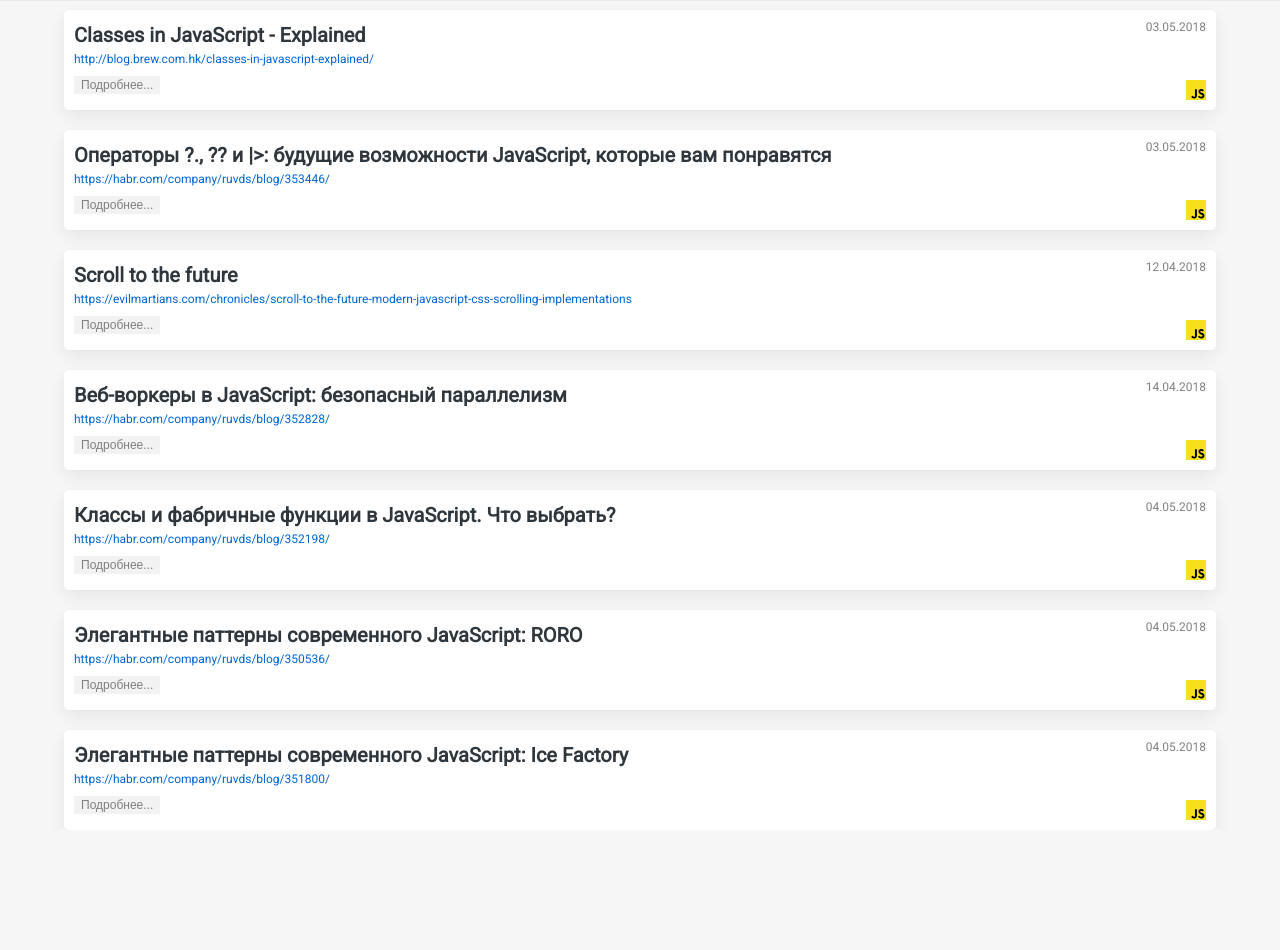
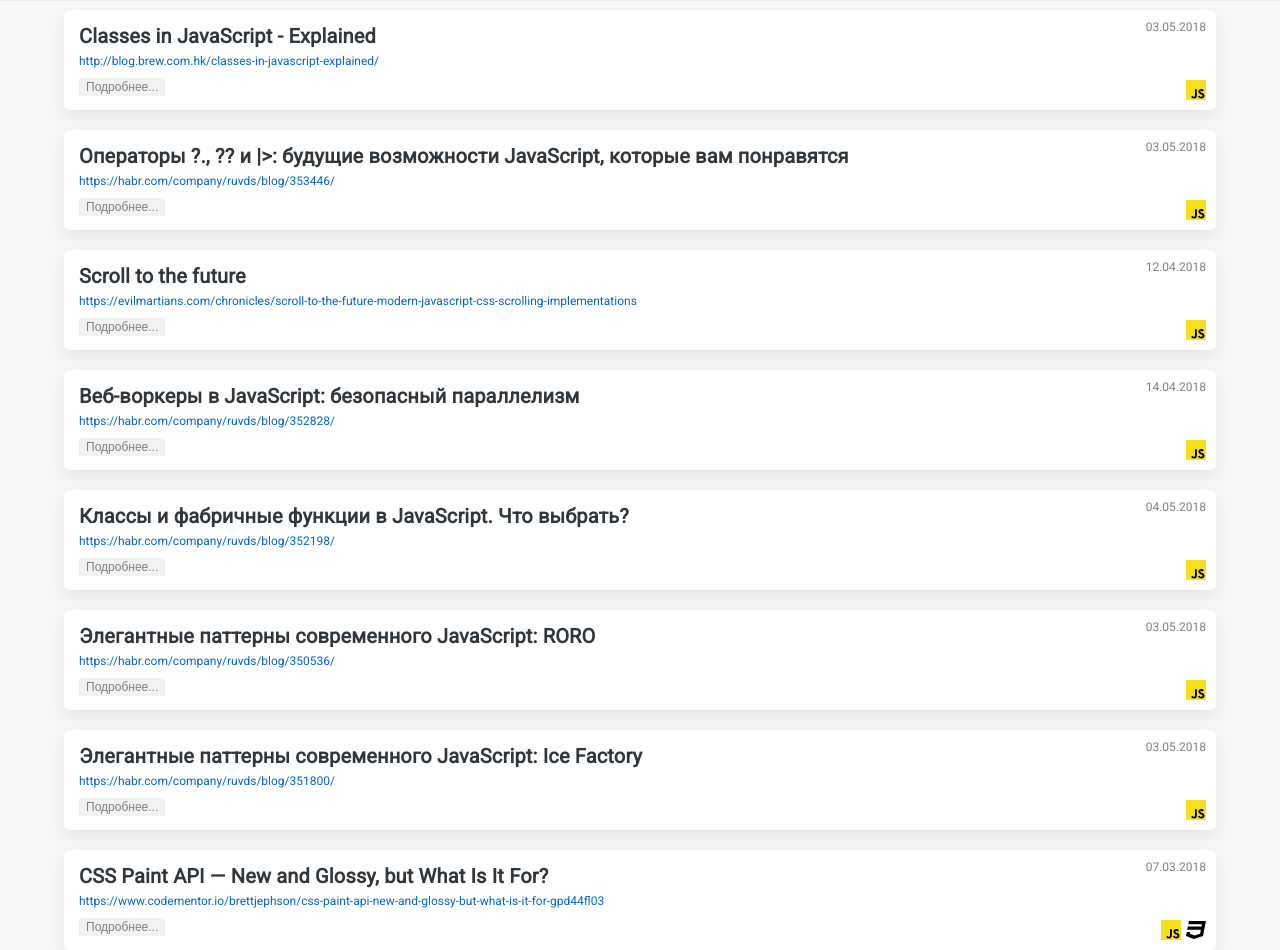
Before and after one commit to MoonW1nd/Links, a React app: page / in a window 1280 px wide. Shown: the part 60-1010 px from the top of the page. Before the commit the page ends 890 px from the top, so only its background shows below. Built offline with nearby package versions, Linux system fonts and the light colour scheme.

Commit message:
Update Content, add css tag icon, typography fixes

```diff
--- a/src/components/Article/style.scss
+++ b/src/components/Article/style.scss
@@ -28,6 +28,7 @@
   box-sizing: border-box;
   padding: $Card_padding;
   padding-right: 75px;
+  padding-left: 15px;
   position: relative;
   display: flex;
   flex-direction: column;
@@ -40,6 +41,8 @@
     text-align: left;
     margin: 0;
     margin-top: 3px;
+    line-height: 1.3;
+    letter-spacing: 0.01rem;
 // Font Family: Roboto
 // Font Style: Bold
 // Font Size: 26px
@@ -48,8 +51,13 @@
   }
 
   &-Content {
-   padding: 10px 20px;
+   padding: 15px 25px;
    margin-right: -65px;
+   letter-spacing: 0.01rem;
+   font-weight: 400;
+   font-style: normal;
+  //  line-height: 1.58;
+   line-height: 1.4;
   }
 
   &-Button {
--- a/src/components/TagIcon/assets/_iconLibraryModule.js
+++ b/src/components/TagIcon/assets/_iconLibraryModule.js
@@ -3,6 +3,7 @@ import javaScript from './javaScript.svg';
 import gulp from './gulp.svg';
 import npm from './npm.svg';
 import gitHub from './octoCat.svg';
+import css from './css.svg';
 
 export default {
   nodeJS,
@@ -10,4 +11,5 @@ export default {
   gulp,
   npm,
   gitHub,
+  css,
 };
--- a/src/data.js
+++ b/src/data.js
@@ -41,7 +41,7 @@ export const articles = [
   },
   {
     id: '6',
-    date: '2018-05-04T15:03:23.000Z',
+    date: '2018-05-03T15:03:23.000Z',
     title: 'Элегантные паттерны современного JavaScript: RORO',
     link: 'https://habr.com/company/ruvds/blog/350536/',
     text: 'В этой статье Билл Соро хочет рассказать о замечательном маленьком паттерне, которым он уже какое-то время с удовольствием пользуется. Он надеется, что этот шаблон проектирования пригодится и другим программистам. Билл говорит, что не считает себя первооткрывателем этого паттерна, скорее, речь идёт о том, что он увидел нечто подобное в чьём-то коде, а потом адаптировал это под свои нужды.',
@@ -49,10 +49,18 @@ export const articles = [
   },
   {
     id: '7',
-    date: '2018-05-04T15:03:23.000Z',
+    date: '2018-05-03T15:03:23.000Z',
     title: 'Элегантные паттерны современного JavaScript: Ice Factory',
     link: 'https://habr.com/company/ruvds/blog/351800/',
     text: 'Предлагаем вашему вниманию перевод очередного материала Билла Соро, который посвящён шаблонам проектирования в JavaScript. В прошлый раз мы рассказывали о паттерне RORO, а сегодня нашей темой будет шаблон Ice Factory. Если в двух словах, то этот шаблон представляет собой функцию, которая возвращает «замороженный» объект. Это — очень важный и мощный паттерн, и разговор о нём мы начнём с описания одной из проблем JS, на решение которой он направлен.',
     tags: ['javaScript'],
   },
+  {
+    id: '8',
+    date: '2018-03-07T15:03:23.000Z',
+    title: 'CSS Paint API — New and Glossy, but What Is It For?',
+    link: 'https://www.codementor.io/brettjephson/css-paint-api-new-and-glossy-but-what-is-it-for-gpd44fl03',
+    text: 'Обзор нового The CSS Paint API, доступного в Chrome 65',
+    tags: ['javaScript', 'css'],
+  },
 ];
--- a/src/mediaQueries.scss
+++ b/src/mediaQueries.scss
@@ -10,4 +10,7 @@
   .LogoButton_name_AlexanderIvankovLogo {
     display: none;
   }
+  .Article-Content {
+    padding: 10px 20px;
+  }
 }
```
Also changed, not shown: src/components/TagIcon/assets/css.svg (added), 1 other file (tests, documents, lock files or other folders).
